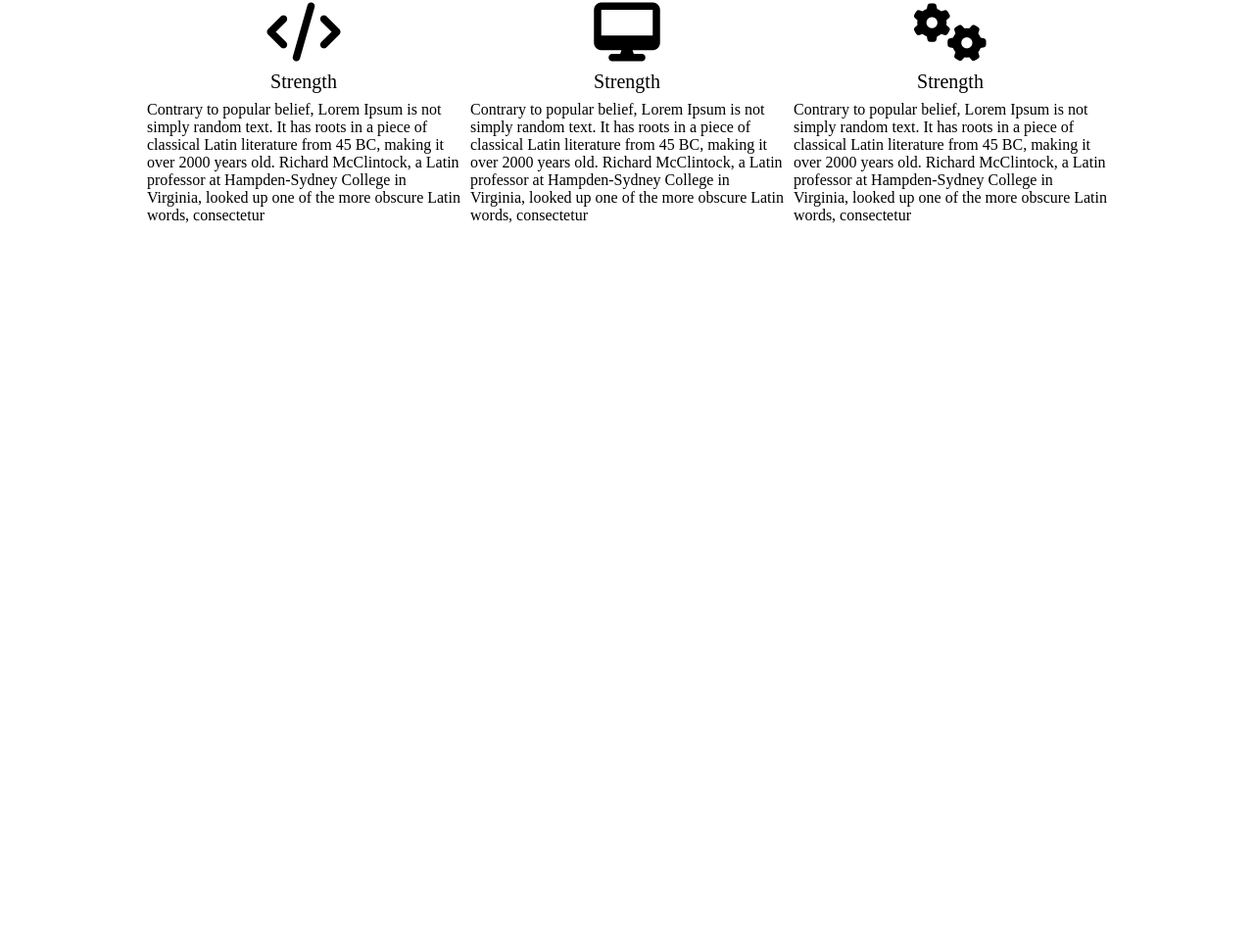
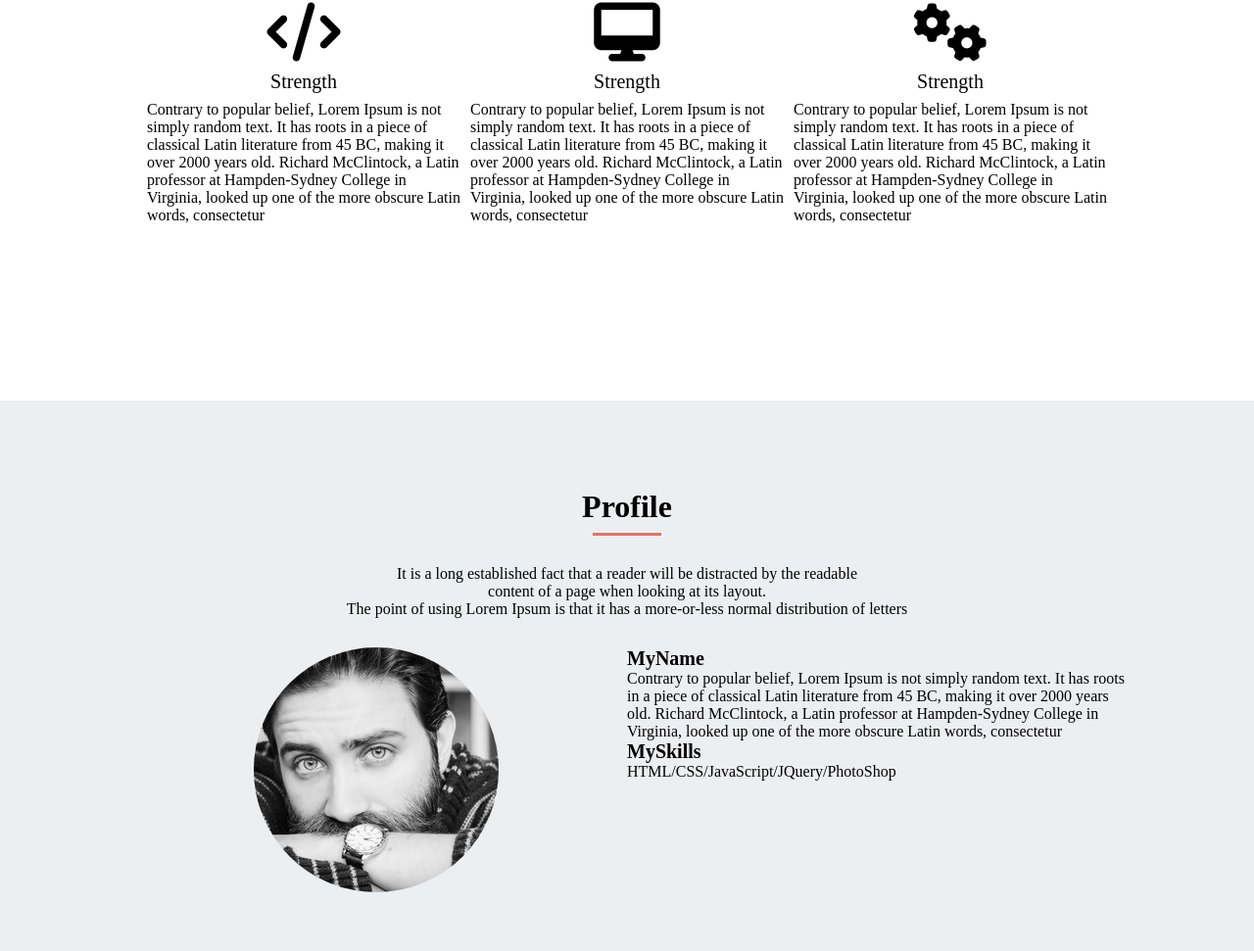
Before and after one commit to hojokaban/loren_ipsum, a plain HTML site: page index.html in a window 1280 px wide. Shown: the part 1829-2800 px from the top of the page at 98% size. Before the commit the page ends 2238 px from the top, so only its background shows below. Drawn offline with Linux system fonts and the light colour scheme.

Commit message:
Add Profile

```diff
--- a/index.html
+++ b/index.html
@@ -60,6 +60,20 @@
     </div>
   </div>
 </div>
+<div class="profile">
+  <h3>Profile</h3>
+  <div class="border"></div>
+  <p>It is a long established fact that a reader will be distracted by the readable<br>content of a page when looking at its layout.<br>The point of using Lorem Ipsum is that it has a more-or-less normal distribution of letters</p>
+  <div class="man clearfix">
+    <div class="introduction"><img src="img/my-icon.jpg" class="man-image"></div>
+    <div class="introduction" style="text-align: left">
+      <h4>MyName</h4>
+      <p>Contrary to popular belief, Lorem Ipsum is not simply random text. It has roots in a piece of classical Latin literature from 45 BC, making it over 2000 years old. Richard McClintock, a Latin professor at Hampden-Sydney College in Virginia, looked up one of the more obscure Latin words, consectetur</p>
+      <h4>MySkills</h4>
+      <p>HTML/CSS/JavaScript/JQuery/PhotoShop</p>
+    </div>
+  </div>
+</div>
 
 
 
--- a/style.css
+++ b/style.css
@@ -14,6 +14,12 @@
 	width: 70px;
 	height: 3px;
 	background-color: #EC715F;
+}
+h3{
+	font-size: 32px;
+}
+h4{
+	font-size: 20px;
 }
 
 /* header  */
@@ -71,16 +77,12 @@ header a{
 	padding: 90px 0;
 	text-align: center;
 }
-.portfolio h3{
-	font-size: 32px;
-}
 .portfolio p{
-	margin-bottom: 30px;
 	font-size: 16px;
 }
 .big-box{
 	width: 920px;
-	margin: 0 auto;
+	margin: 30px auto 0 auto;
 }
 .box{
 	float: left;
@@ -97,9 +99,6 @@ header a{
 	color: #000;
 	padding: 90px 0;
 	text-align: center;
-}
-.feature h3{
-	font-size: 32px;
 }
 .feature p{
 	font-size: 16px;
@@ -121,3 +120,27 @@ header a{
 	font-size: 20px;
 	line-height: 40px;
 }
+
+/* Profile  */
+.profile{
+	background-color: #ECEFF1;
+	color: #000;
+	padding: 90px 0;
+	text-align: center;
+}
+.profile p{
+	font-size: 16px;
+}
+.man{
+	margin: 30px auto 90px auto;
+	width: 1024px;
+}
+.introduction{
+	float: left;
+	width: 512px;
+}
+.man-image{
+	border-radius: 50%;
+	width: 250px;
+	height: 250px;
+}
```
